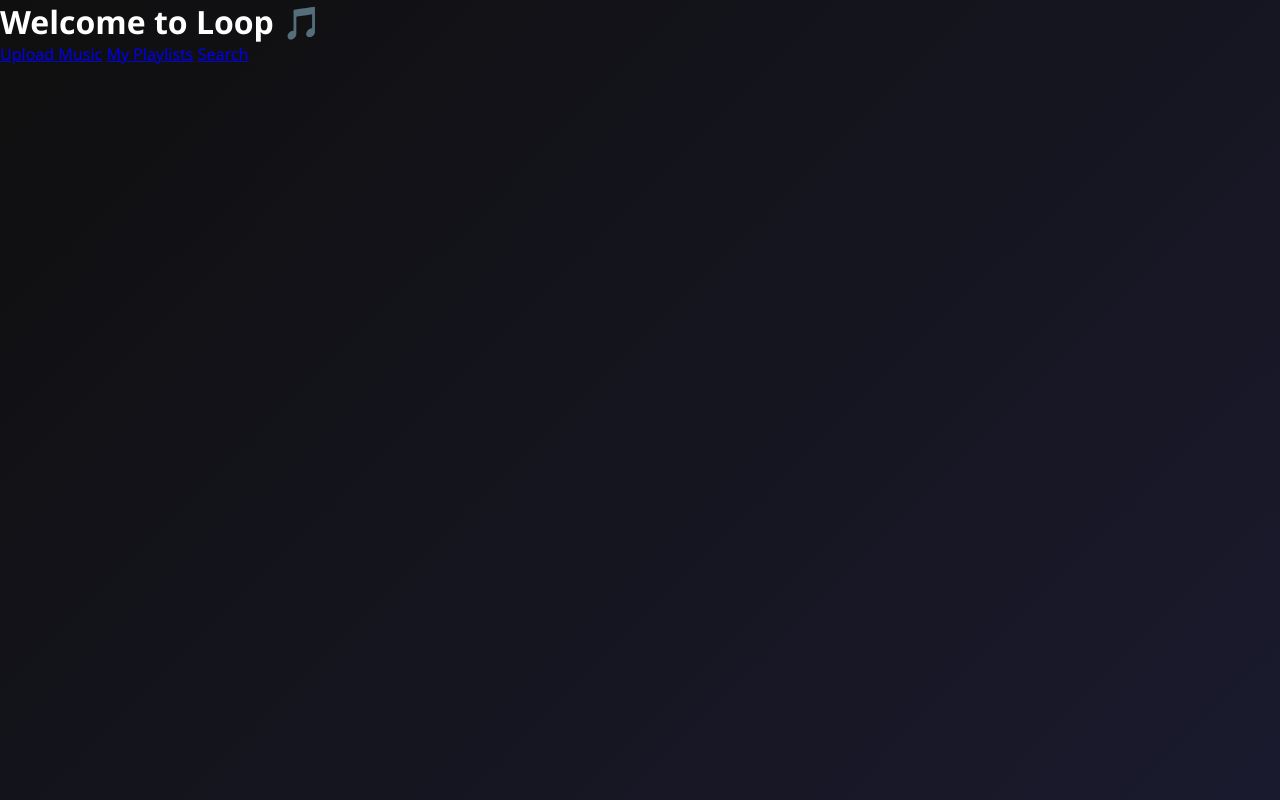
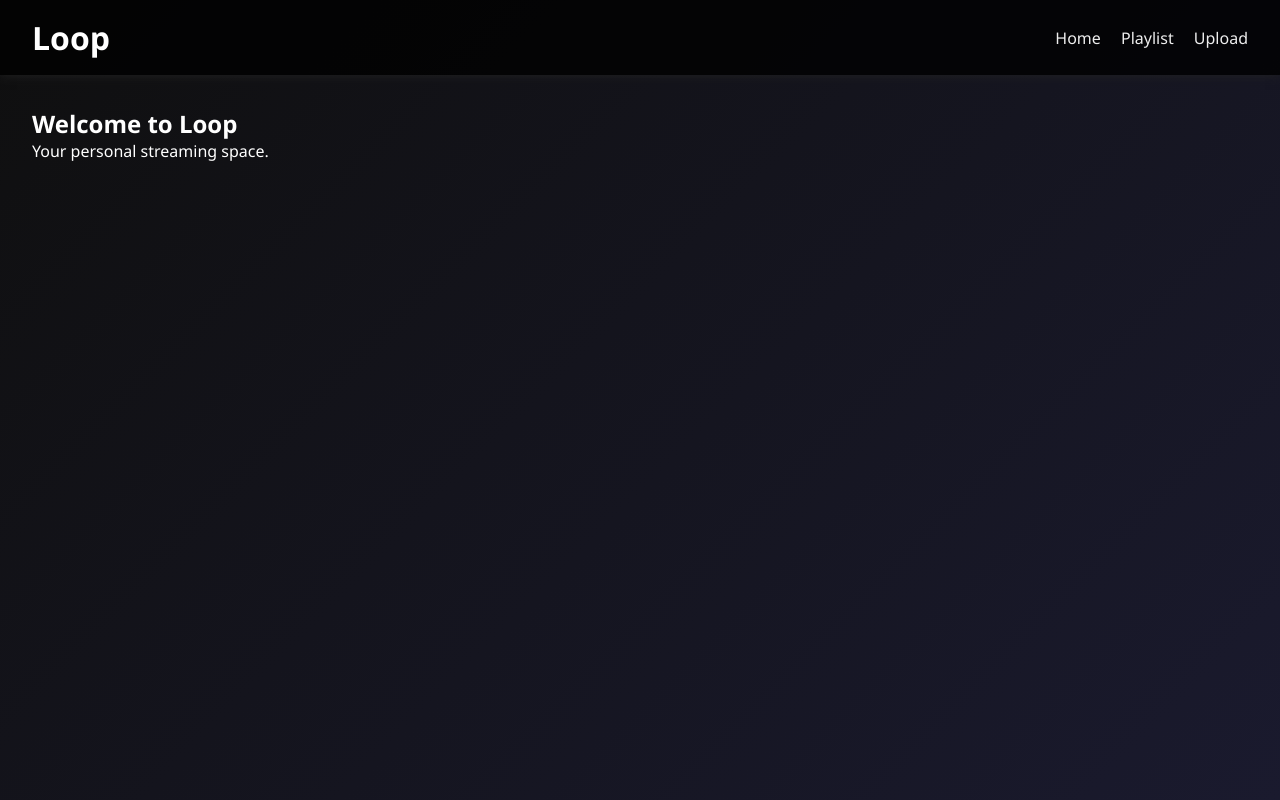
Before and after one commit to k3rc/loop-frontend, a plain HTML site: page home.html in a window 1280 px wide. Drawn offline with Linux system fonts and the light colour scheme.

Commit message:
Update home.html

```diff
--- a/home.html
+++ b/home.html
@@ -1,13 +1,23 @@
 <!DOCTYPE html>
-<html>
+<html lang="en">
 <head>
+  <meta charset="UTF-8" />
+  <meta name="viewport" content="width=device-width, initial-scale=1.0" />
   <title>Loop - Home</title>
   <link rel="stylesheet" href="style.css" />
 </head>
 <body>
-  <h1>Welcome to Loop 🎵</h1>
-  <a href="upload.html">Upload Music</a>
-  <a href="playlist.html">My Playlists</a>
-  <a href="search.html">Search</a>
+  <header>
+    <h1>Loop</h1>
+    <nav>
+      <a href="home.html">Home</a>
+      <a href="playlist.html">Playlist</a>
+      <a href="upload.html">Upload</a>
+    </nav>
+  </header>
+  <main class="content">
+    <h2>Welcome to Loop</h2>
+    <p>Your personal streaming space.</p>
+  </main>
 </body>
 </html>
```
